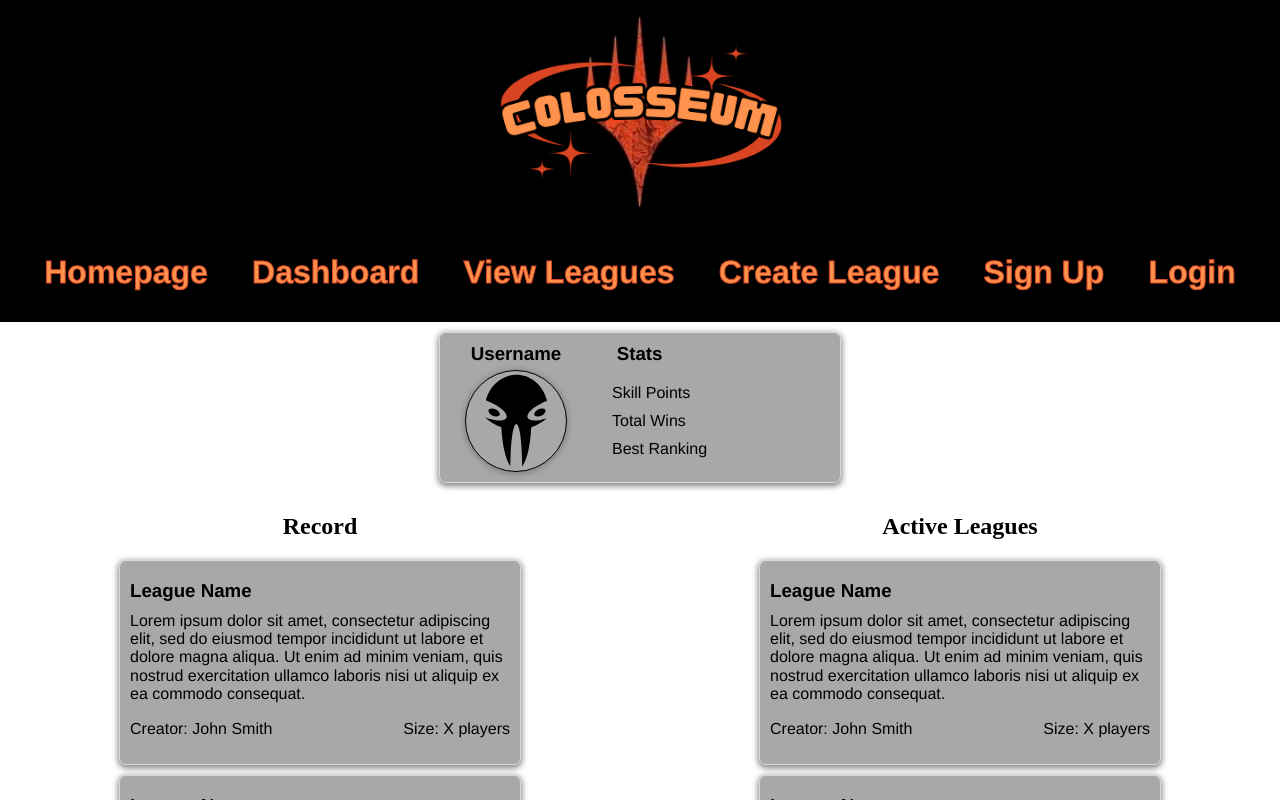
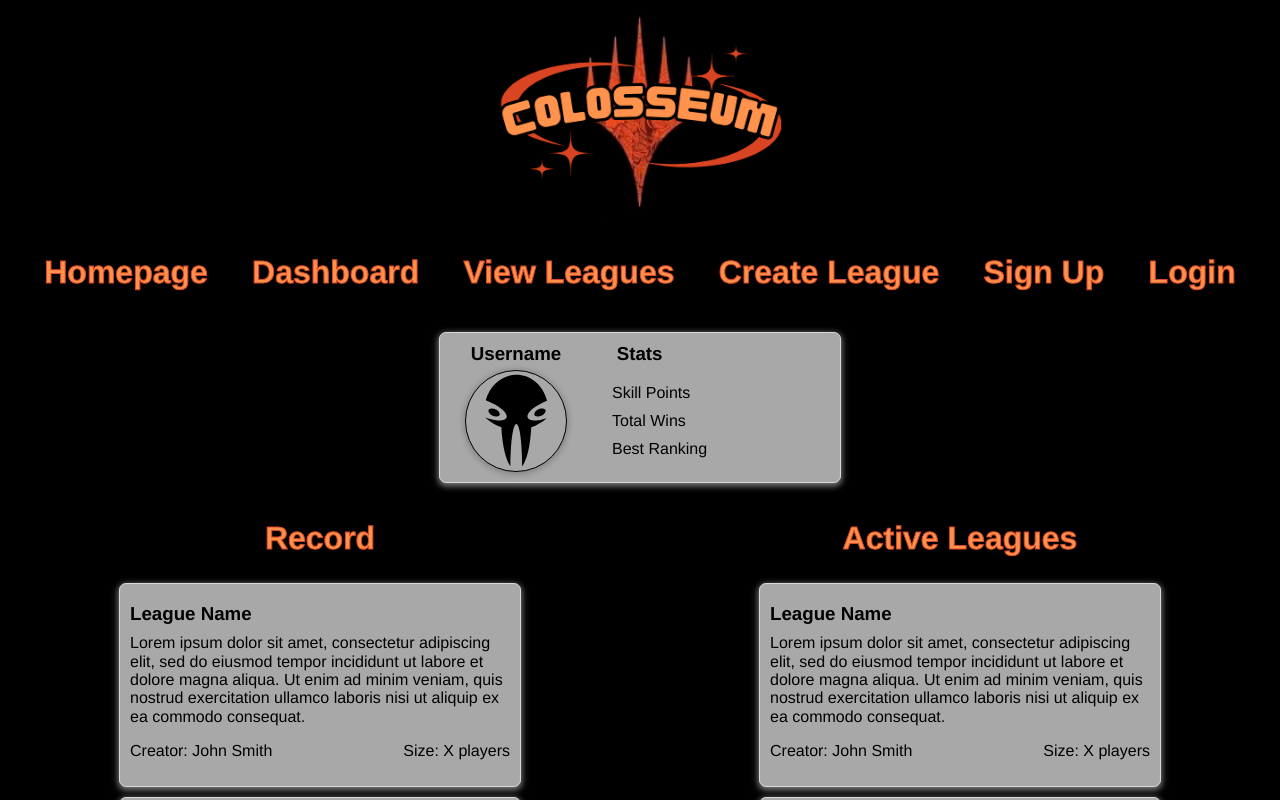
Before and after one commit to cecrouch01/Tabletop-Leagues, a React (Vite) app in the folder client/: page /dashboard in a window 1280 px wide. Shown: the top 800 px of the page. Built offline with nearby package versions, Linux system fonts and the light colour scheme.

Commit message:
made dashboard match

```diff
--- a/client/src/components/Footer/Footer.css
+++ b/client/src/components/Footer/Footer.css
@@ -1,9 +1,6 @@
 .footer-container {
     margin-top: auto;
     border-top: 4px solid rgb(87, 83, 83);
-    /* margin-bottom: 0; */
-    /* position:relative; */
-    /* width: 100%; */
     left: 0;
     bottom: 0;
 }
@@ -11,11 +8,8 @@
     display: flex;
     justify-content:center;
     align-items:center;
-    /* margin-top: auto; */
     height: 120px;
     background-color: rgb(168, 168, 168);
-
-
   }
 
   .footerItem{
--- a/client/src/components/NavBar/NavBar.css
+++ b/client/src/components/NavBar/NavBar.css
@@ -1,7 +1,6 @@
 .header {
     display:flex;
     background-color: black;
-    /* justify-content: center; */
     width: 100%;
 }
 
@@ -9,6 +8,12 @@
     width: 100%;
     display: flex;
     flex-direction:row;
+    justify-content: center;
+}
+
+.link {
+    width: 100%;
+    display: flex;
     justify-content: center;
 }
 
--- a/client/src/components/NavBar/NavBar.jsx
+++ b/client/src/components/NavBar/NavBar.jsx
@@ -9,7 +9,9 @@ const NavBar = () => {
         <>
             <header className="header">
                 <section className='header-top'>
-                    <img className='logo' src='/COLOSSEUM.png'></img>
+                    <Link className='link' to='/'>
+                        <img className='logo' src='/COLOSSEUM.png'></img>
+                    </Link>
                 </section>
             </header>
             <nav className='navbar'>
@@ -49,8 +51,6 @@ const NavBar = () => {
                 >
                     <h3 className='nav-text'>Login</h3>
                 </Link>
-
-
             </nav>
         </>
     );
--- a/client/src/components/UserCard/UserCard.css
+++ b/client/src/components/UserCard/UserCard.css
@@ -21,7 +21,6 @@
     justify-content: center;
     margin: 5px 5px 10px 5px;
     color: black;
-    /* border: none; */
     background-color: rgb(168, 168, 168);
     border: solid 1px;
     border-radius: 50%;
--- a/client/src/pages/Dashboard/Dashboard.css
+++ b/client/src/pages/Dashboard/Dashboard.css
@@ -1,3 +1,6 @@
+.dshbrd-container {
+    background-color: black;
+}
 .dshbrd-user-card {
     display: flex;
     justify-content: center;
--- a/client/src/pages/Dashboard/Dashboard.jsx
+++ b/client/src/pages/Dashboard/Dashboard.jsx
@@ -3,29 +3,29 @@ import LeagueCard from '../../components/LeagueCard/LeagueCard';
 import UserCard from '../../components/UserCard/UserCard';
 import './Dashboard.css'
 const Dashboard = () => {
-    const recordArr = [1,2,3];
-    const activeLeague = [1,2,3];
+    const recordArr = [1, 2, 3];
+    const activeLeague = [1, 2, 3];
     return (
-    <>
+        <div className='dshbrd-container'>
             <div className='dshbrd-user-card'>
                 <UserCard />
             </div>
             <div className='dshbrd-contents'>
                 <section className='user-record'>
                     {/* I think we can use useReducer to change the card formats instead of using different cards */}
-                <h2>Record</h2>
+                    <h2 className='column-title'>Record</h2>
                     {recordArr.map((record, index) => {
                         return <LeagueCard key={index} />
                     })}
                 </section>
                 <section className='active-leagues'>
-                <h2>Active Leagues</h2>
+                    <h2 className='column-title'>Active Leagues</h2>
                     {activeLeague.map((league, index) => {
                         return <LeagueCard key={index} />
                     })}
                 </section>
             </div>
-    </>
+        </div>
     )
 }
 
```
Lines whose indentation alone changed are shown as unchanged.
